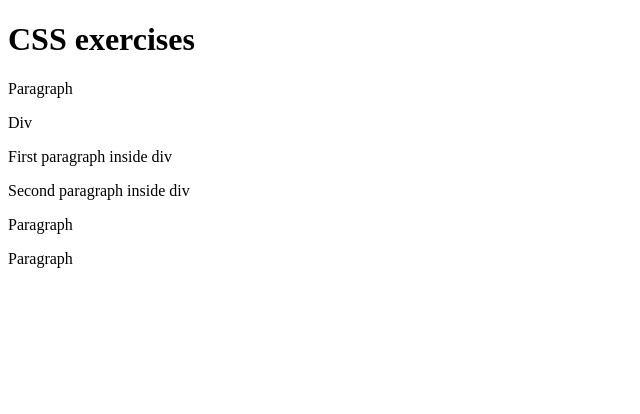
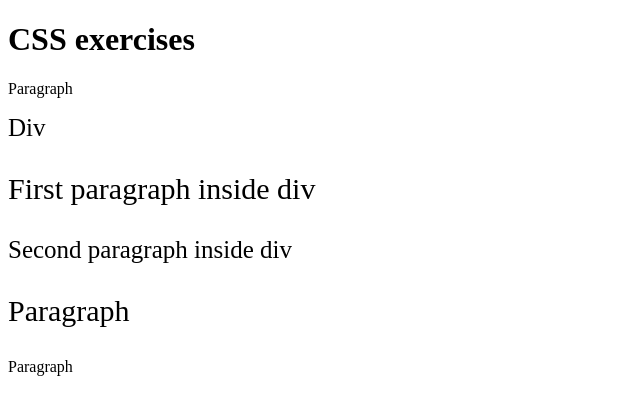
Before and after one commit to ChristofferNygren/css-exercises, a plain HTML site: page Exercise 1/index.html in a window 1280 px wide. Shown: the whole page, without its empty margins (0-640 px from the left). Drawn offline with Linux system fonts and the light colour scheme.

Commit message:
Finished exercise 1 and created a new dir for exercise 2

```diff
--- /dev/null
+++ b/Exercise 1/index.css
@@ -0,0 +1,6 @@
+#mydivid{
+    font-size: 25px;
+}
+.fontsize30{
+font-size: 30px;
+}
--- a/Exercise 1/index.html
+++ b/Exercise 1/index.html
@@ -2,16 +2,17 @@
 <html lang="en">
 <head>
     <meta charset="UTF-8">
+    <link href="index.css" rel="stylesheet">
     <title>CSS exercises</title>
 </head>
 <body>
 <h1>CSS exercises</h1>
 <p>Paragraph</p>
-<div>Div
-    <p>First paragraph inside div</p>
+<div id="mydivid">Div
+    <p class="fontsize30">First paragraph inside div</p>
     <p>Second paragraph inside div</p>
 </div>
-<p>Paragraph</p>
+<p class ="fontsize30">Paragraph</p>
 <p>Paragraph</p>
 </body>
 </html>
```
